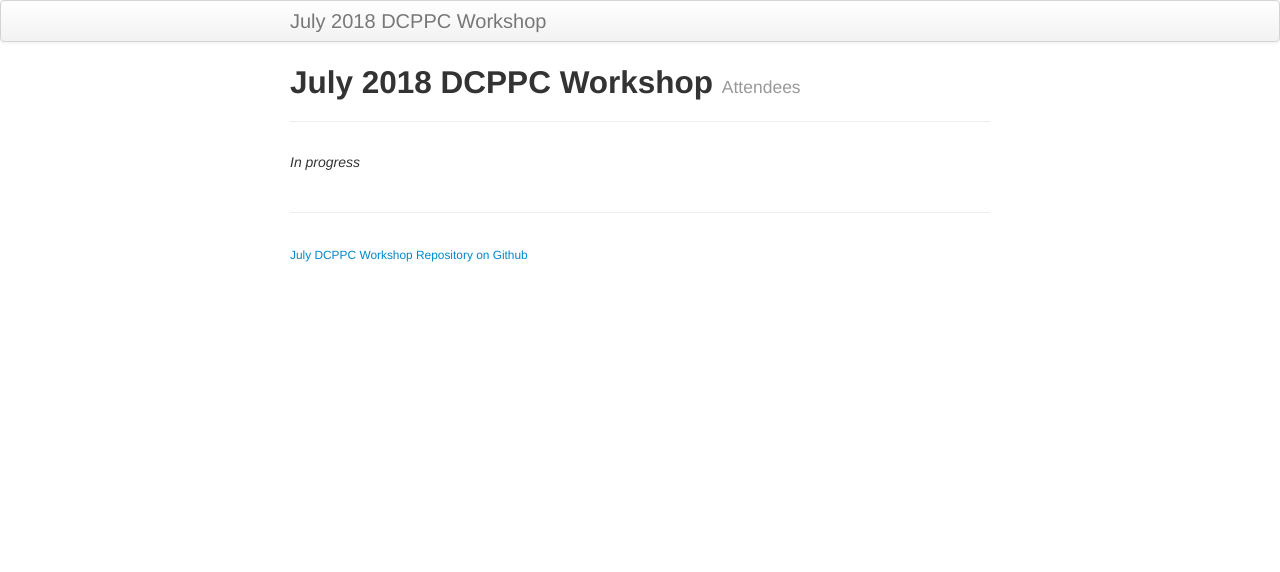
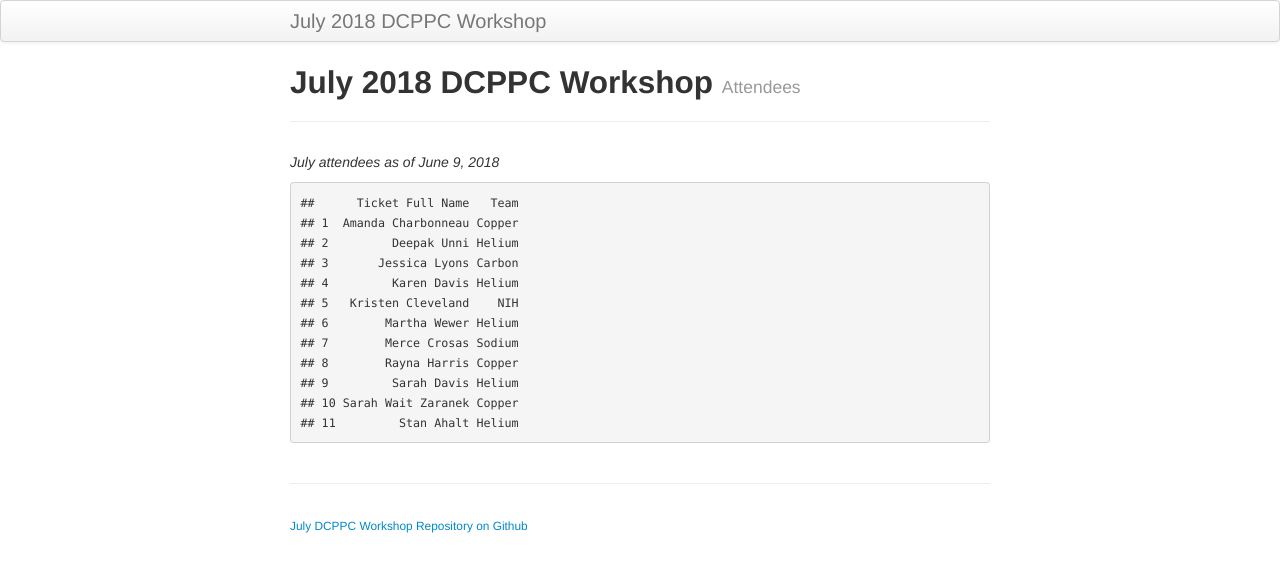
Before and after one commit to dcppc/2018-july-workshop, a Jekyll site: the page built from docs/attendees.md, in a window 1280 px wide. Shown: the top 572 px of the page. Built offline with Jekyll 4.4.1, drawn with Linux system fonts in a browser that asks for light colours.

Commit message:
attendee list

```diff
--- a/docs/attendees.md
+++ b/docs/attendees.md
@@ -4,4 +4,17 @@ title: July 2018 DCPPC Workshop
 tagline: Attendees
 ---
 
-_In progress_
+_July attendees as of June 9, 2018_
+
+    ##      Ticket Full Name   Team
+    ## 1  Amanda Charbonneau Copper
+    ## 2         Deepak Unni Helium
+    ## 3       Jessica Lyons Carbon
+    ## 4         Karen Davis Helium
+    ## 5   Kristen Cleveland    NIH
+    ## 6        Martha Wewer Helium
+    ## 7        Merce Crosas Sodium
+    ## 8        Rayna Harris Copper
+    ## 9         Sarah Davis Helium
+    ## 10 Sarah Wait Zaranek Copper
+    ## 11         Stan Ahalt Helium
```
